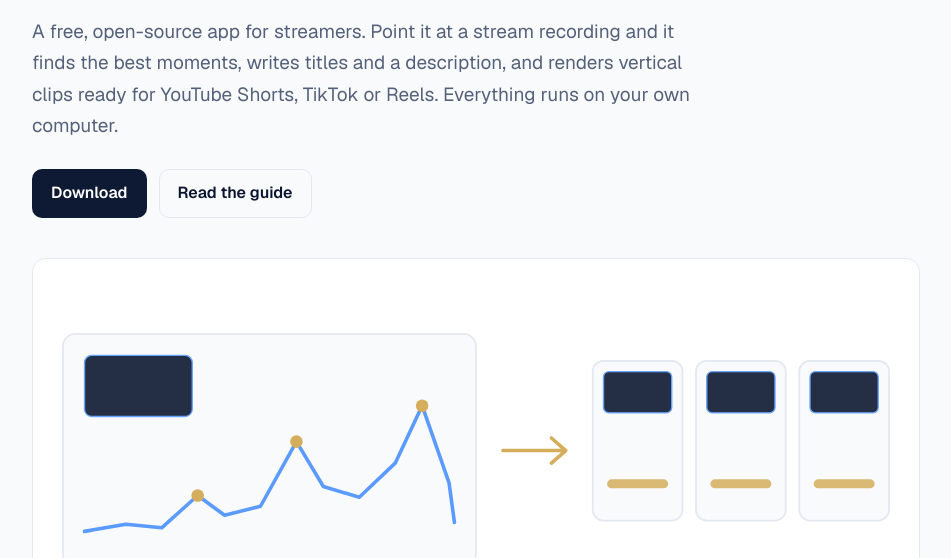
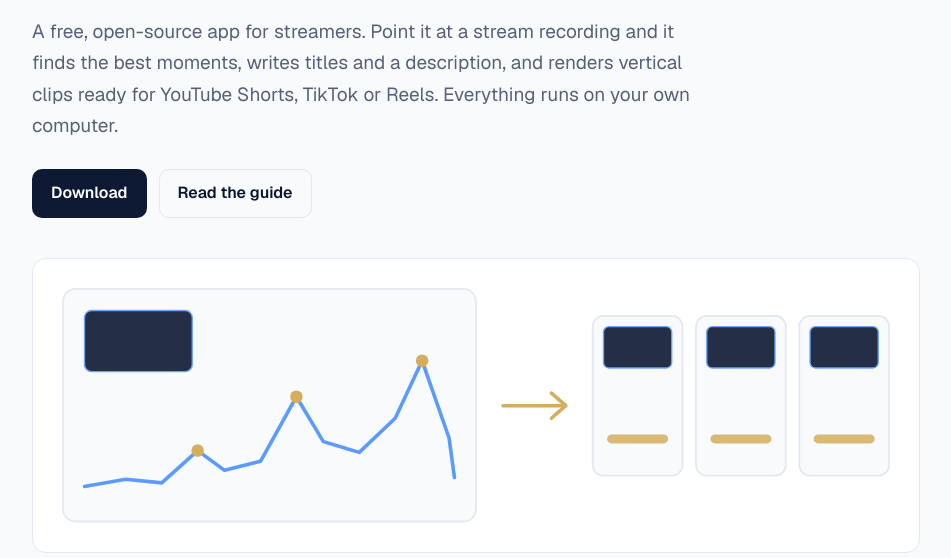
Before and after one commit to utkualsir/sharkyclips-site, a plain HTML site: page index.html in a window 1280 px wide. Shown: the part 242-800 px from the top of the page, without its empty margins (164-1115 px from the left). Drawn offline with nearby package versions, Linux system fonts and the light colour scheme.

Commit message:
Homepage: tighter illustration

```diff
--- a/index.html
+++ b/index.html
@@ -40,7 +40,7 @@
   </div>
 
 <figure class="shot illo" role="img" aria-label="A long stream recording with its hype curve; the peaks become three vertical 9:16 clips">
-    <svg viewBox="0 0 960 400" aria-hidden="true">
+    <svg viewBox="0 50 960 300" aria-hidden="true">
       <rect x="20" y="70" width="460" height="259" rx="14" class="i-frame"/>
       <rect x="44" y="94" width="120" height="68" rx="8" class="i-cam"/>
       <polyline class="i-curve" points="44,290 90,282 130,286 170,250 200,272 240,262 280,190 310,240 350,252 390,214 420,150 450,236 456,280"/>
```
